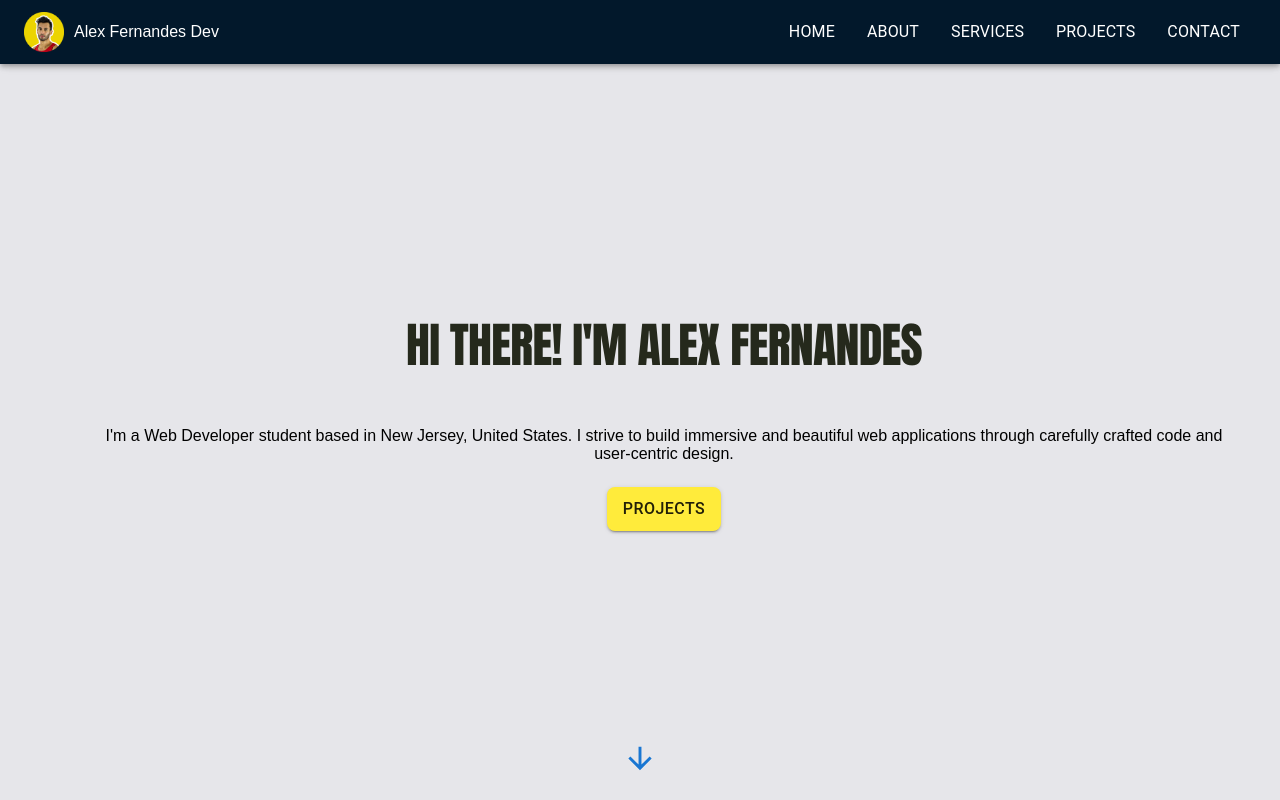
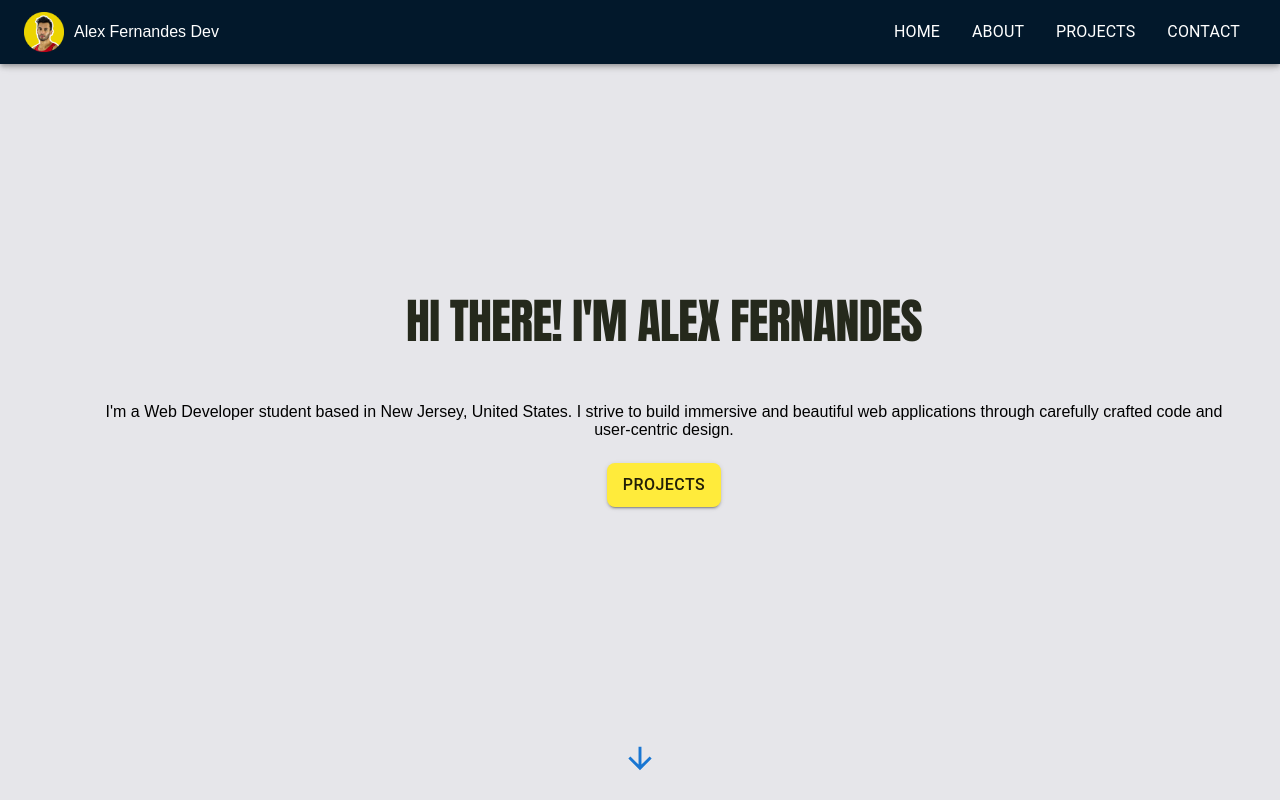
Before and after one commit to aafernands/alex_portifolio, a React (Create React App) app: page / in a window 1280 px wide. Shown: the top 800 px of the page. Built offline with nearby package versions, Linux system fonts and the light colour scheme; a web font is replaced by a local one.

Commit message:
updates general

```diff
--- a/src/components/MenuDrawer.js
+++ b/src/components/MenuDrawer.js
@@ -48,7 +48,7 @@ const MenuDrawer = () => {
   const drawer = (
     <div className={classes.drawer}>
       <List className={classes.list}>
-        {["home", "about", "services", "projects", "contact"].map(
+        {["home", "about", "projects", "contact"].map(
           (sectionId) => (
             <ScrollLink
               key={sectionId}
@@ -103,7 +103,7 @@ const MenuDrawer = () => {
       </Hidden>
       <Hidden mdDown>
         <Box sx={{ display: "flex" }}>
-          {["home", "about", "services", "projects", "contact"].map(
+          {["home", "about", "projects", "contact"].map(
             (sectionId) => (
               <Box key={sectionId} sx={{ mx: 2 }}>
                 <ScrollLink
--- a/src/pages/Home.js
+++ b/src/pages/Home.js
@@ -12,11 +12,13 @@ import ScrollArrow from "../components/ScrollArrow"; // Adjust the path as neces
 
 const Home = () => {
   return (
-    <Container  sx={{
-      color: "white",
-      width: "100%"
-    }} >
-      <Grid container spacing={3} style={{ margin: "0px" }}>
+    <Container
+      sx={{
+        color: "white",
+        width: "100%",
+      }}
+    >
+      <Grid container spacing={3} style={{ marginLeft: "0px" }}>
         <Grid item xs={12} id="home">
           <Greeting />
           <ScrollArrow />
@@ -27,7 +29,7 @@ const Home = () => {
           sx={{
             color: "white",
             bgcolor: "#06090a",
-            width: "100%"
+            width: "100%",
           }}
           id="about"
         >
```
Also changed, not shown: 7 other files (tests, documents, lock files or other folders).
